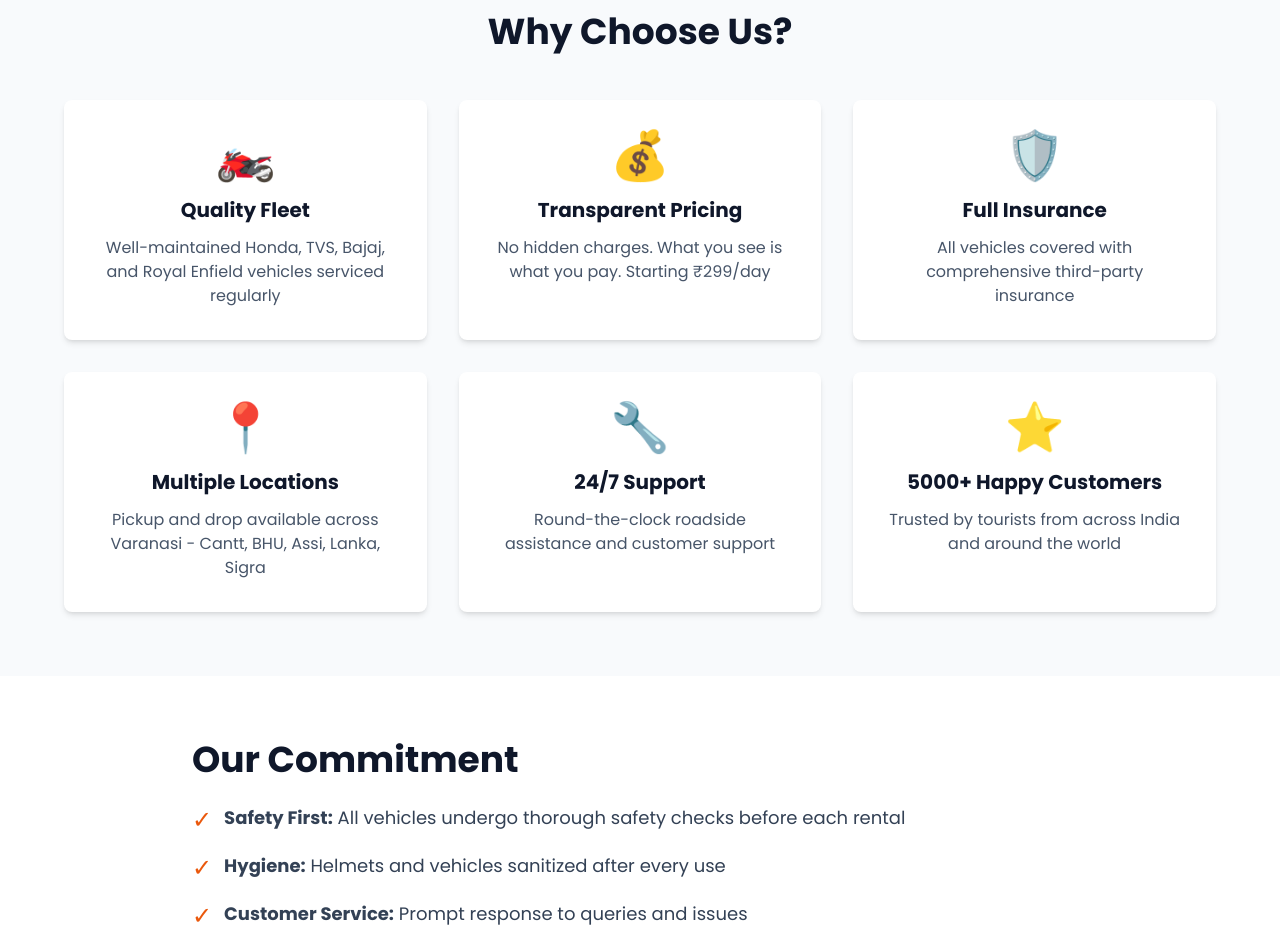
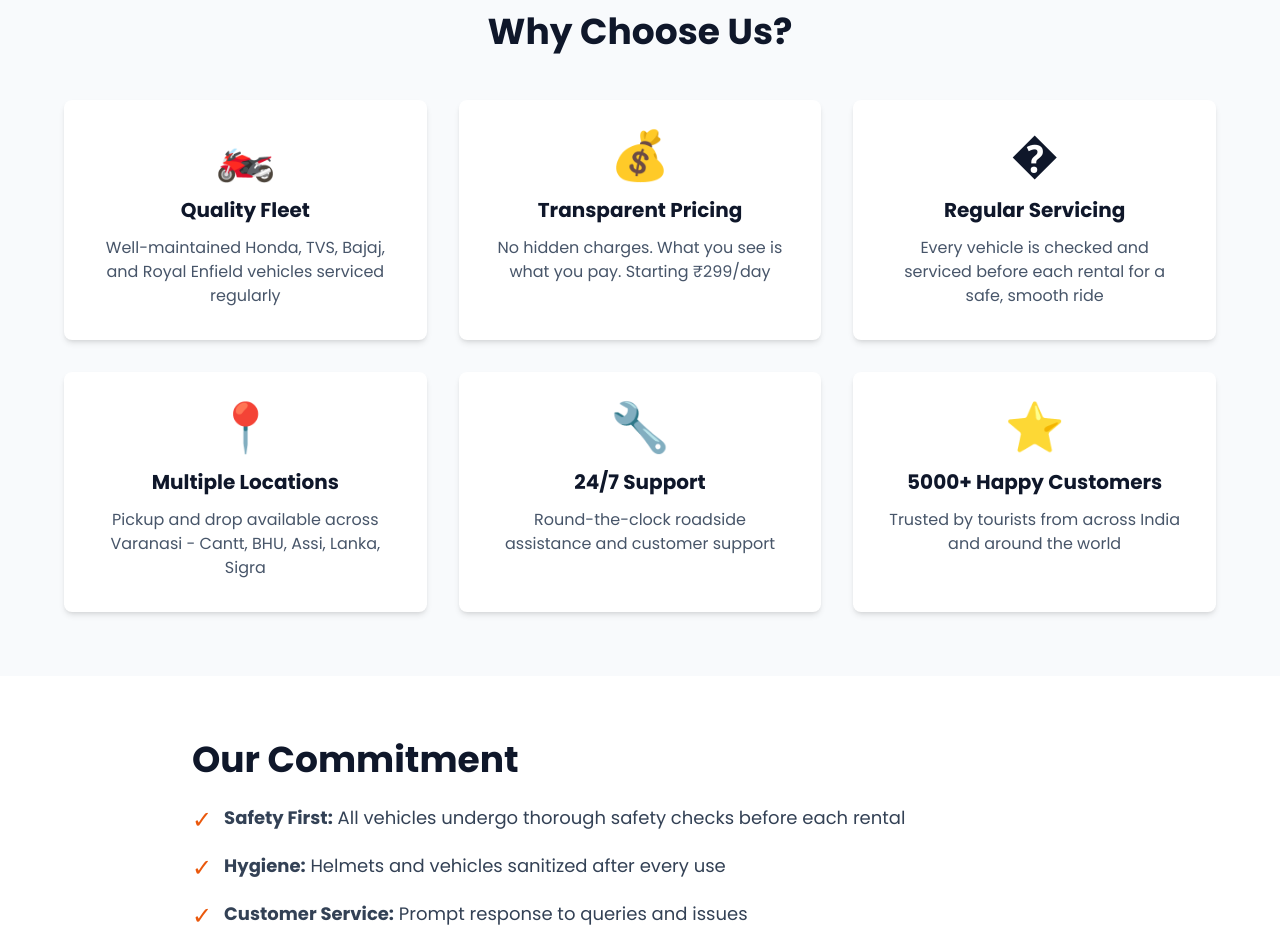
Before and after one commit to AauraNow/kashi-rentals, a Next.js app: page /about in a window 1280 px wide. Shown: the part 920-1849 px from the top of the page. Built offline with nearby package versions, Linux system fonts and the light colour scheme; no server answers.

Commit message:
chore: Improve verbose

```diff
--- a/app/about/page.tsx
+++ b/app/about/page.tsx
@@ -58,9 +58,9 @@ export default function AboutPage() {
               <p className="text-dark-600">No hidden charges. What you see is what you pay. Starting ₹299/day</p>
             </div>
             <div className="bg-white p-8 rounded-lg shadow-md text-center">
-              <div className="text-5xl mb-4">🛡️</div>
-              <h3 className="text-xl font-bold mb-3">Full Insurance</h3>
-              <p className="text-dark-600">All vehicles covered with comprehensive third-party insurance</p>
+              <div className="text-5xl mb-4">�</div>
+              <h3 className="text-xl font-bold mb-3">Regular Servicing</h3>
+              <p className="text-dark-600">Every vehicle is checked and serviced before each rental for a safe, smooth ride</p>
             </div>
             <div className="bg-white p-8 rounded-lg shadow-md text-center">
               <div className="text-5xl mb-4">📍</div>
--- a/app/bike-rental-in-varanasi/page.tsx
+++ b/app/bike-rental-in-varanasi/page.tsx
@@ -52,7 +52,7 @@ export default function BikeRentalPage() {
           <p className="text-xl text-dark-700 mb-6 max-w-4xl">
             Rent Royal Enfield Classic 350, Bajaj Pulsar, Honda CB Shine bikes in Varanasi, Banaras, Kashi.
             Perfect for highway rides to Sarnath, Ramnagar, and beyond. Self-drive motorcycle rental with
-            full insurance coverage.
+            well-maintained vehicles and 24/7 roadside support.
           </p>
           <div className="flex flex-wrap gap-4">
             <Link href="/contact" className="btn-primary text-lg">Book Bike Now</Link>
@@ -198,7 +198,7 @@ export default function BikeRentalPage() {
             />
             <FAQItem
               question="What's included in bike rental price?"
-              answer="Helmet, insurance, 24/7 support included. Fuel not included - you refuel as needed."
+              answer="Helmet and 24/7 roadside support included. Fuel not included - you refuel as needed."
             />
             <FAQItem
               question="Can two people ride comfortably?"
--- a/app/contact/page.tsx
+++ b/app/contact/page.tsx
@@ -40,7 +40,6 @@ Message: ${formData.message}`;
       <section className="bg-gradient-to-br from-primary-50 to-white section-padding">
         <div className="container-custom text-center">
           <h1 className="heading-xl mb-6">Contact Kashi Rentals</h1>
-          <p className="text-xs text-gray-500 mb-2">Parent company: awakenais</p>
           <p className="text-xl text-dark-700 max-w-3xl mx-auto">
             Ready to explore Varanasi? Fill the form below or reach us directly via WhatsApp or phone.
           </p>
@@ -177,7 +176,6 @@ Message: ${formData.message}`;
                     {phoneNumber}
                   </a>
                   <p className="text-dark-600 mt-2">Available 7 AM - 9 PM Daily</p>
-                  <p className="text-xs text-gray-500 mt-2">Kashi Rentals is a brand of awakenais</p>
                 </div>
 
                 <div className="bg-dark-50 p-6 rounded-lg border border-dark-200">
--- a/app/locations/[slug]/page.tsx
+++ b/app/locations/[slug]/page.tsx
@@ -105,7 +105,7 @@ export default function LocationPage({ params }: { params: { slug: string } }) {
             <Link href="/contact" className="btn-primary">
               Book Now in {location.name}
             </Link>
-            <a href={`https://wa.me/${whatsappNumber}`} target="_blank" rel="noopener noreferrer" className="btn-outline">
+            <a href={`https://wa.me/${whatsappNumber}?text=${encodeURIComponent(`Hi! I need a scooty or bike rental near ${location.name}, Varanasi. Can you confirm availability and pricing?`)}`} target="_blank" rel="noopener noreferrer" className="btn-outline">
               WhatsApp Booking
             </a>
             <Link href="/pricing" className="btn-secondary">
--- a/app/locations/page.tsx
+++ b/app/locations/page.tsx
@@ -82,7 +82,7 @@ export default function LocationsPage() {
             <Link href="/contact" className="bg-white text-primary-600 px-8 py-4 rounded-lg font-bold text-lg hover:bg-dark-50 transition-colors">
               Contact Us
             </Link>
-            <a href={`https://wa.me/${whatsappNumber}`} target="_blank" rel="noopener noreferrer" className="bg-dark-900 text-white px-8 py-4 rounded-lg font-bold text-lg hover:bg-dark-800 transition-colors">
+            <a href={`https://wa.me/${whatsappNumber}?text=${encodeURIComponent('Hi! I need a scooty or bike rental in Varanasi. Can you help me find the nearest pickup location and check availability?')}`} target="_blank" rel="noopener noreferrer" className="bg-dark-900 text-white px-8 py-4 rounded-lg font-bold text-lg hover:bg-dark-800 transition-colors">
               WhatsApp Us
             </a>
           </div>
--- a/app/pricing/page.tsx
+++ b/app/pricing/page.tsx
@@ -165,11 +165,7 @@ export default function PricingPage() {
             </div>
             <div className="bg-dark-50 p-6 rounded-lg">
               <h3 className="font-bold text-lg mb-2">📏 Kilometer Limit</h3>
-              <p>Unlimited kilometers. Ride as much as you want within Varanasi and nearby areas.</p>
-            </div>
-            <div className="bg-dark-50 p-6 rounded-lg">
-              <h3 className="font-bold text-lg mb-2">🛡️ Insurance</h3>
-              <p>Basic third-party insurance included. Rider responsible for own safety and traffic violations.</p>
+              <p>Rides within Varanasi city and nearby areas. For outstation trips, please inform us in advance.</p>
             </div>
           </div>
         </div>
@@ -184,7 +180,7 @@ export default function PricingPage() {
             <Link href="/contact" className="bg-white text-primary-600 px-8 py-4 rounded-lg font-bold text-lg hover:bg-dark-50 transition-colors">
               Book Now
             </Link>
-            <a href={`https://wa.me/${whatsappNumber}`} target="_blank" rel="noopener noreferrer" className="bg-dark-900 text-white px-8 py-4 rounded-lg font-bold text-lg hover:bg-dark-800 transition-colors">
+            <a href={`https://wa.me/${whatsappNumber}?text=${encodeURIComponent('Hi! I\'d like to know the pricing for scooty/bike rentals in Varanasi. Can you share the rates, available vehicles, and any current offers?')}`} target="_blank" rel="noopener noreferrer" className="bg-dark-900 text-white px-8 py-4 rounded-lg font-bold text-lg hover:bg-dark-800 transition-colors">
               WhatsApp for Quote
             </a>
           </div>
--- a/lib/pricing.ts
+++ b/lib/pricing.ts
@@ -113,9 +113,7 @@ export const rentalFeatures = [
   "24/7 Roadside Assistance",
   "Flexible Pickup & Drop",
   "Well-Maintained Vehicles",
-  "Full Insurance Coverage",
   "No Hidden Charges",
-  "Unlimited Kilometers",
   "Fuel Efficient Vehicles"
 ];
 
```
